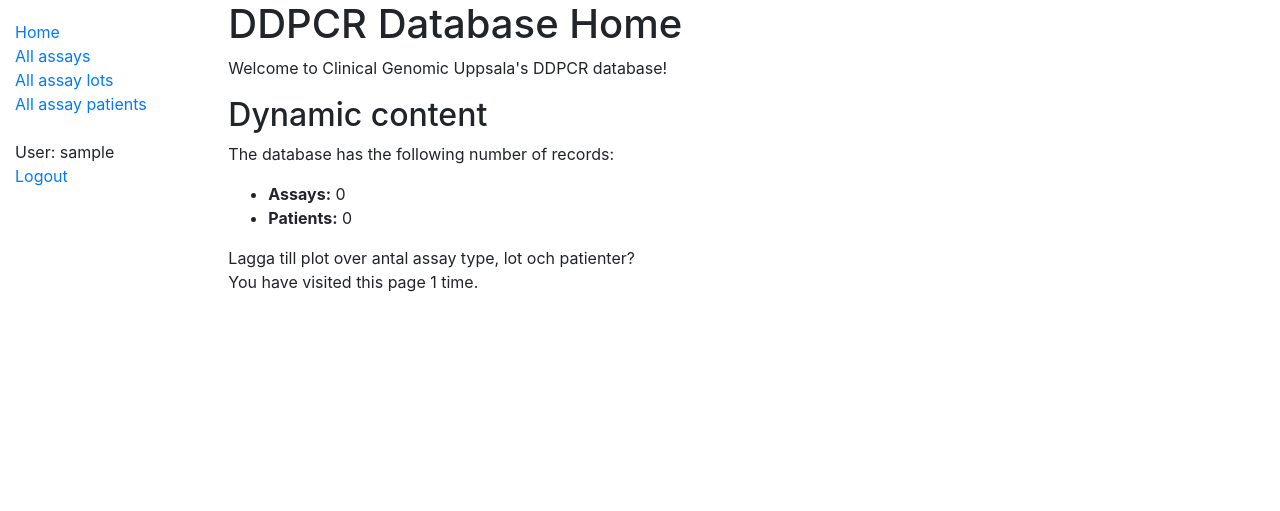
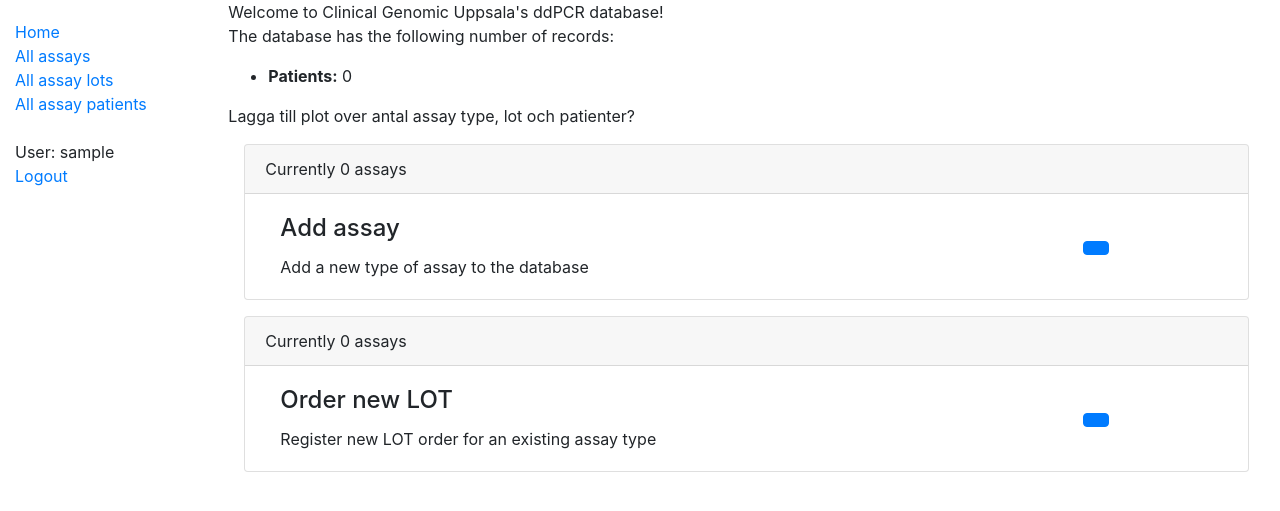
Before and after one commit to clinical-genomics-uppsala/where_my_assays_at, a Django app: page /app/ in a window 1280 px wide. Shown: the top 511 px of the page. Run offline with Django 3.2, Linux system fonts and the light colour scheme; the visitor is signed in with stand-in values (Sample User, id 1); data that the repository does not hold is empty.

Commit message:
Feat: Add order site

```diff
--- a/ddpcr/app/templates/app/index.html
+++ b/ddpcr/app/templates/app/index.html
@@ -1,19 +1,47 @@
-<!DOCTYPE html>
-<html lang="en">
 {% extends "app/base_generic.html" %}
 {% block content %}
-  <h1>DDPCR Database Home</h1>
-  <p>Welcome to Clinical Genomic Uppsala's DDPCR database!</p>
-  <h2>Dynamic content</h2>
-  <p>The database has the following number of records:</p>
+  <p>Welcome to Clinical Genomic Uppsala's ddPCR database!</br>
+    The database has the following number of records:</p>
   <ul>
-    <li><strong>Assays:</strong> {{ num_assay }}</li>
     <li><strong>Patients:</strong> {{ num_patient }}</li>
-    <!-- <li><strong>Copies available:</strong> {{ num_instances_available }}</li> -->
-    <!-- <li><strong>Authors:</strong> {{ num_authors }}</li> -->
   </ul>
   Lagga till plot over antal assay type, lot och patienter?
 
-  <p> You have visited this page {{ num_visits }} time{% if num_visits > 1 %}s{% endif %}.</p>
+  <div class="card m-3">
+    <div class="card-header">Currently {{ num_assay }} assays</div>
+    <div class="card-body">
+      <div class="container-fluid">
+        <div class="row align-items-center">
+          <div class="col-10">
+            <h4 class="card-title">Add assay</h4>
+            <p class="card-text">Add a new type of assay to the database</p>
+          </div>
+          <div class="col-2">
+            <a class="btn btn-primary ms-auto text-white" href="{% url 'assayType-create' %}" role="button">
+            <i class="bi bi-plus-square"></i>
+            </a>
+          </div>
+        </div>
+      </div>
+    </div>
+  </div>
+  <div class="card m-3">
+    <div class="card-header">Currently {{ num_assay }} assays</div>
+    <div class="card-body">
+      <div class="container-fluid">
+        <div class="row align-items-center">
+          <div class="col-10">
+            <h4 class="card-title">Order new LOT</h4>
+            <p class="card-text">Register new LOT order for an existing assay type</p>
+          </div>
+          <div class="col-2">
+            <a class="btn btn-primary ms-auto text-white" href="{% url 'assayLot-order' %}" role="button">
+            <i class="bi bi-plus-square"></i>
+            </a>
+          </div>
+        </div>
+      </div>
+    </div>
+  </div>
+  <!--p> You have visited this page {{ num_visits }} time{% if num_visits > 1 %}s{% endif %}.</p-->
 {% endblock %}
-</html>
--- a/ddpcr/app/urls.py
+++ b/ddpcr/app/urls.py
@@ -16,6 +16,7 @@ urlpatterns = [
     path('lots/<int:pk>/', views.AssayLotDetailView.as_view(), name='assayLot-detail'),
     path('lots/<int:pk>/update/', views.AssayLotUpdate.as_view(), name='assayLot-update'),
     path('lots/<int:pk>/delete/', views.AssayLotDelete.as_view(), name='assayLot-delete'),
+    path('lots/order/', views.AssayLotOrder.as_view(), name='assayLot-order'),
 
     path('patients/', views.AssayPatientView.as_view(), name='assayPatient'),
     path('patients/create/', views.AssayPatientCreate.as_view(), name='assayPatient-create'),
--- a/ddpcr/app/views.py
+++ b/ddpcr/app/views.py
@@ -62,6 +62,7 @@ class AssayTypeDetailView(LoginRequiredMixin,generic.DetailView):
     #     Excludes any questions that aren't published yet.
     #     """
     #     return Question.objects.filter(pub_date__lte=timezone.now())
+
 class AssayTypeCreate(LoginRequiredMixin, CreateView):
     model = AssayType
     # fields = '__all__' #not recommended should be explicit
@@ -101,6 +102,10 @@ class AssayLotUpdate(LoginRequiredMixin, UpdateView):
 class AssayLotDelete(LoginRequiredMixin, DeleteView):
     model = AssayLOT
     success_url = reverse_lazy('assaylot')
+
+class AssayLotOrder(LoginRequiredMixin, generic.ListView):
+    model = AssayType
+    template_name = 'app/assaylot_order.html'
 
 # Assay Patient
 class AssayPatientView(LoginRequiredMixin, generic.ListView):
```
Also changed, not shown: ddpcr/app/templates/app/assaylot_order.html (added, +43 -0 lines).
